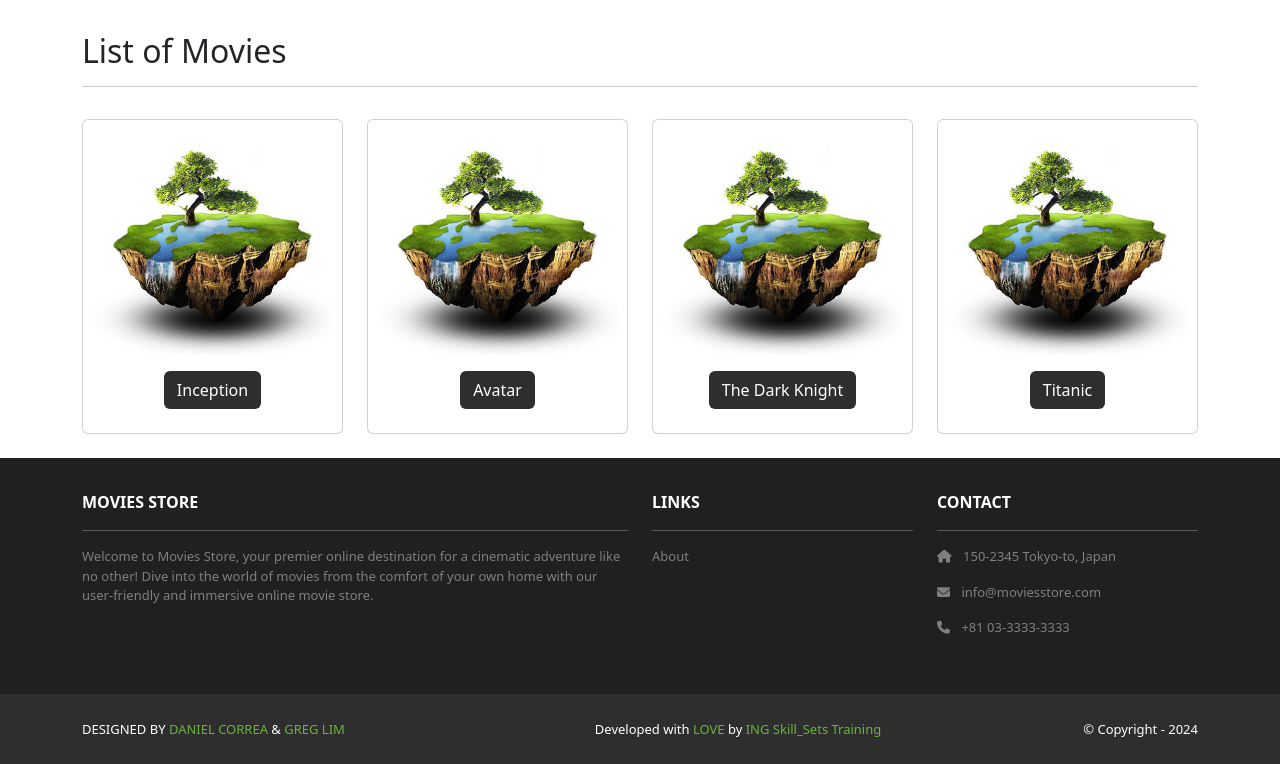
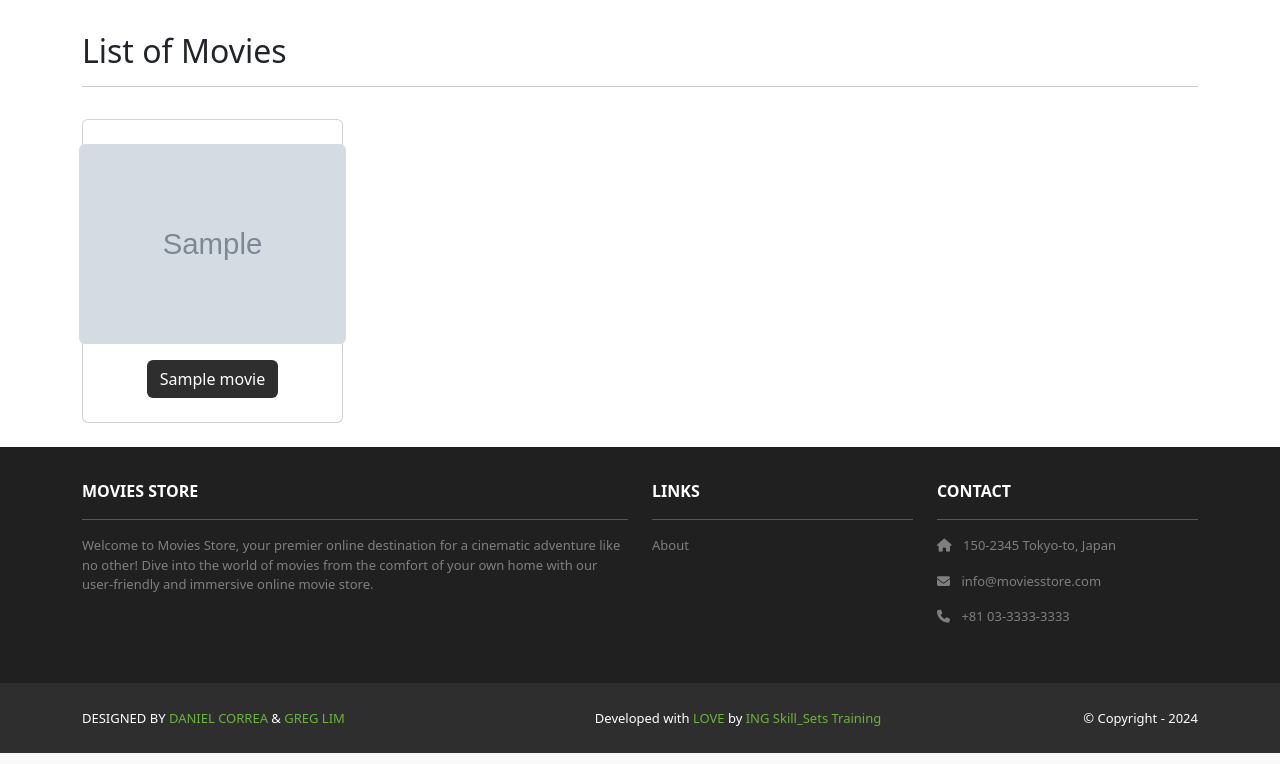
Before and after one commit to gurnitha/2025-movies-store, a Django app: page /movies/ in a window 1280 px wide. Shown: the part 82-846 px from the top of the page. Run offline with Django 5.2, Linux system fonts and the light colour scheme; tables that the repository leaves empty hold one stand-in row (values such as "Sample post"); grey boxes marked "Sample" are stand-in pictures; some libraries are stand-ins or nearby versions.

Commit message:
6.1. Menampilkan daftar movies pada laman movies

```diff
--- a/app/movies/views.py
+++ b/app/movies/views.py
@@ -1,33 +1,16 @@
 # app/movies/views.py
 from django.shortcuts import render
 
+# Local
+from .models import Movie
+
 # Create your views here.
-
-
-movies = [
-    {
-        'id': 1, 'name': 'Inception', 'price': 12,
-        'description': 'A mind-bending heist thriller.'
-    },
-    {
-        'id': 2, 'name': 'Avatar', 'price': 13,
-        'description': 'A journey to a distant world and the battle for resources.'
-    },
-    {
-        'id': 3, 'name': 'The Dark Knight', 'price': 14,
-        'description': 'Gothams vigilante faces the Joker.'
-    },
-    {
-        'id': 4, 'name': 'Titanic', 'price': 11,
-        'description': 'A love story set against the backdrop of the sinking Titanic.',
-    },
-]
 
 def movies_view(request):
     template_data = {}
-    template_data['movies'] = movies
+    template_data['title'] = 'Movies'
+    template_data['movies'] = Movie.objects.all()
     context = {
-        'page_title': 'Movies',
         'template_data': template_data,
     }
     return render(request, 'movies/movies.html', context)
--- a/static/assets/css/style.css
+++ b/static/assets/css/style.css
@@ -45,3 +45,8 @@
   margin: 0 auto;
   color: #ffffff;
 }
+
+.img-card-200 {
+  width: fit-content;
+  max-height: 200px;
+}
--- a/templates/movies/movies.html
+++ b/templates/movies/movies.html
@@ -2,7 +2,7 @@
 {% extends 'base.html' %}
 
 {% block title %}
-{{ block.super }} {{ page_title }}
+{{ block.super }} {{ template_data.title }}
 {% endblock title %}
 
 {% block content %}
@@ -20,10 +20,11 @@
             <!-- card -->
             <div class="col-md-4 col-lg-3 mb-2">
                 <div class="p-2 card align-items-center pt-4">
-                    <img src="{% static 'assets/img/about.jpg' %}"
-                        class="card-img-top rounded">
+                    <img src="{{ movie.image.url }}"
+                        class="card-img-top rounded img-card-200">
                     <div class="card-body text-center">
-                        <a href="{% url 'movies:movie' id=movie.id %}" class="btn bg-dark text-white">
+                        <a href="{% url 'movies:movie' id=movie.id %}"
+                            class="btn bg-dark text-white">
                         {{ movie.name }}
                         </a>
                     </div>
```
Also changed, not shown: README.md, media/movie_images/avatar.jpg (added), media/movie_images/titanic.jpg (added), 1 other file.
